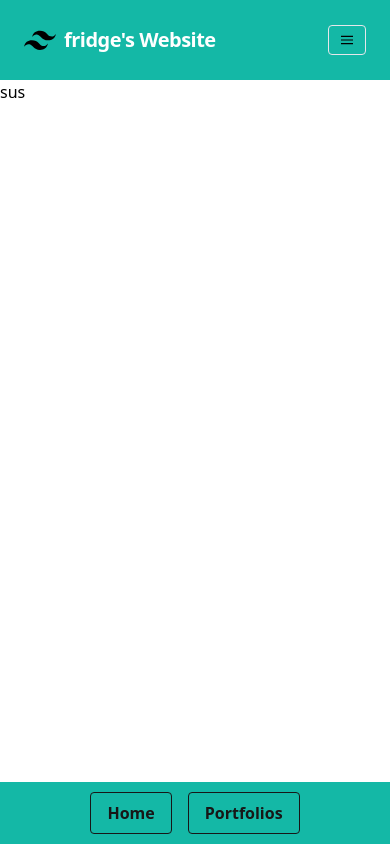
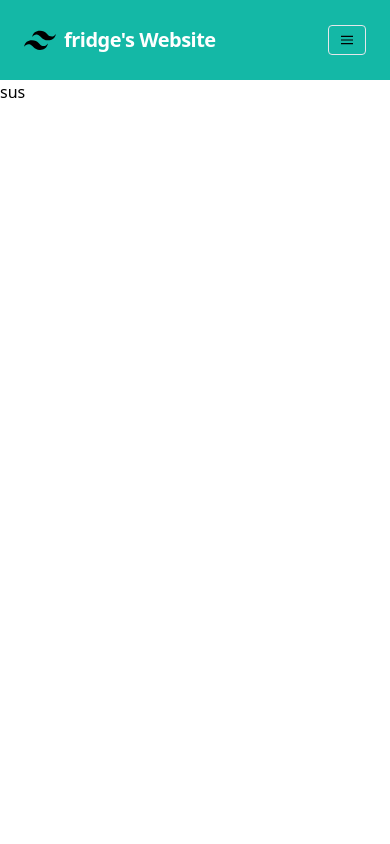
Before and after one commit to Schugggi/React-Website, a React (Create React App) app: page / in a window 390 px wide. Built offline with nearby package versions, Linux system fonts and the light colour scheme.

Commit message:
footer responsive

```diff
--- a/src/App.js
+++ b/src/App.js
@@ -103,7 +103,7 @@ function App() {
           <p className="text-center text-muted">&copy; fridge 2022</p>
         </div>
       </footer> */}
-      <footer class="w-full h-16 bg-teal-500 border-t-2 border-white
+      <footer class="hidden md:flex w-full h-16 bg-teal-500 border-t-2 border-white
             fixed left-0 bottom-0
             flex justify-center items-center
             text-white
```
